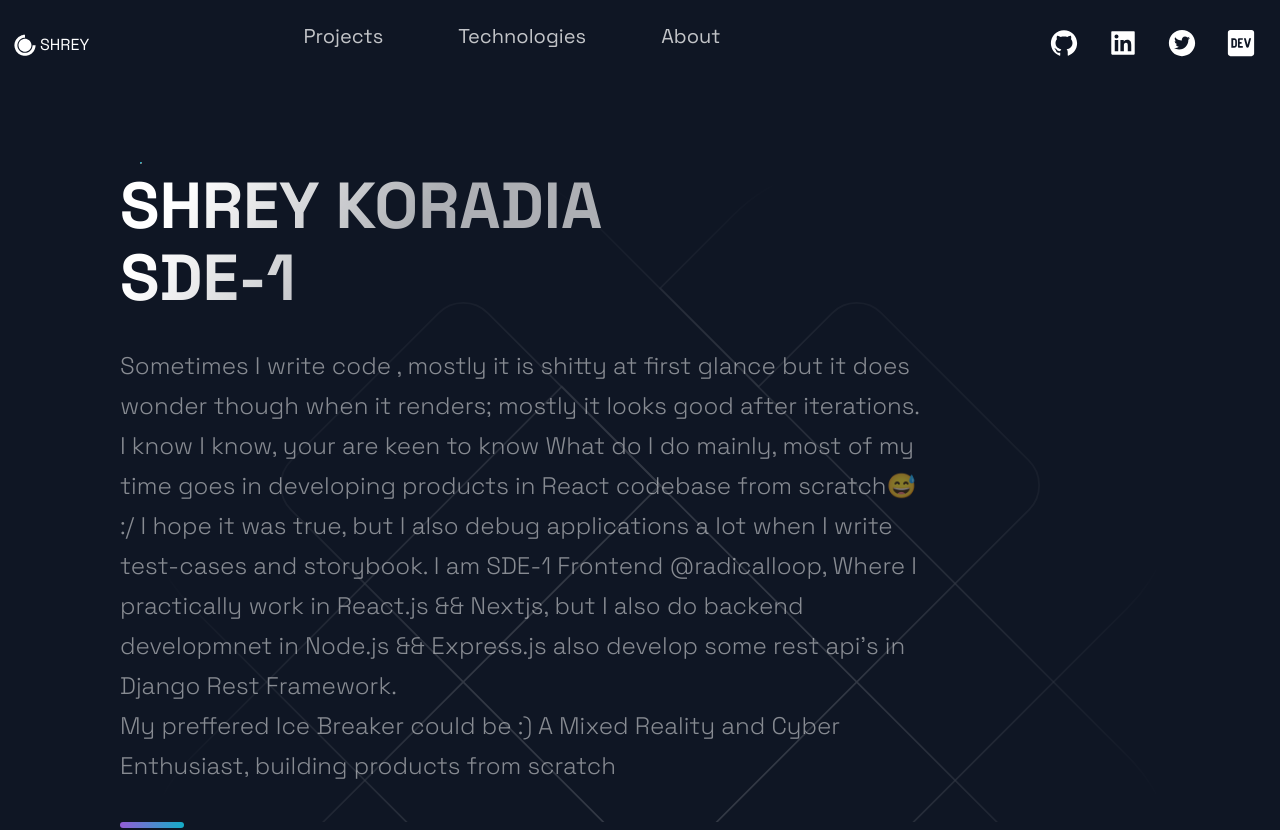
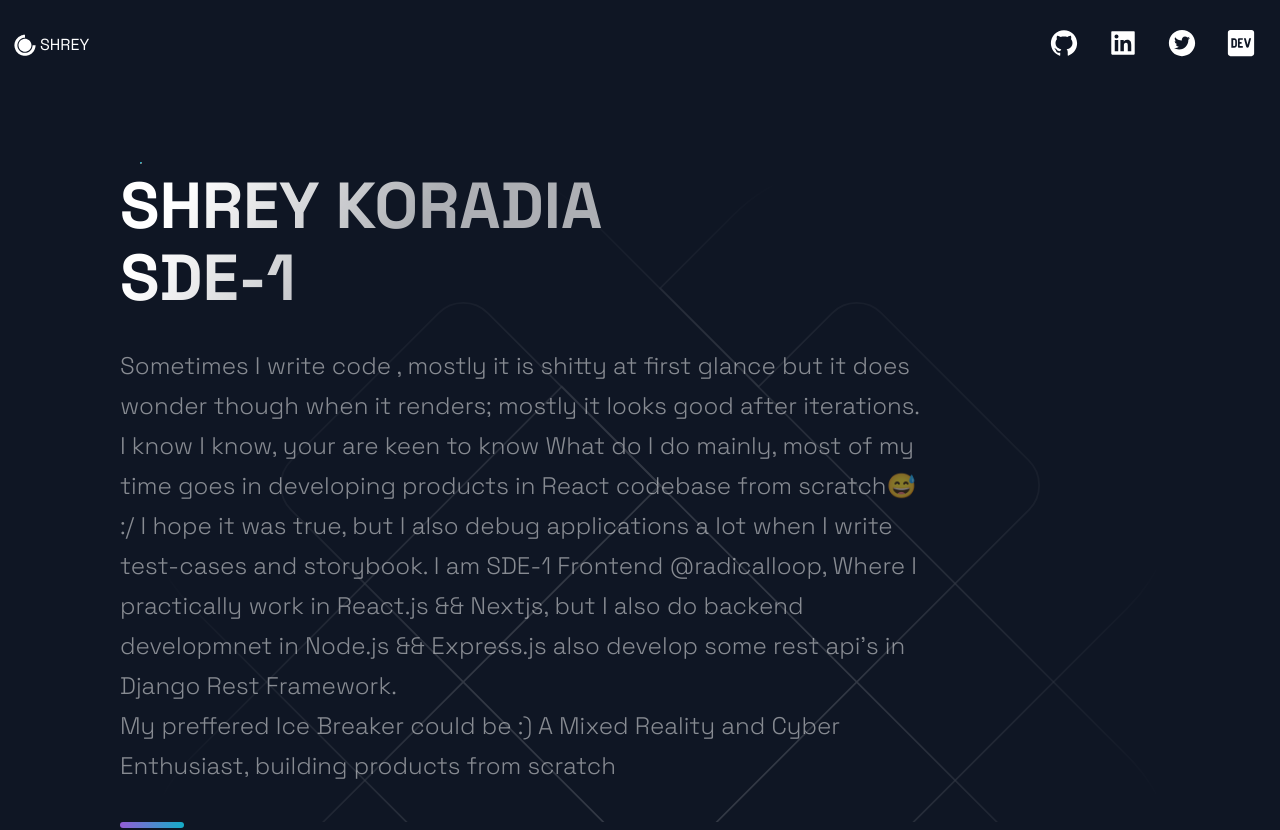
Before and after one commit to shreykoradia/portfolioV3, a Next.js app: page / in a window 1280 px wide. Shown: the top 830 px of the page. Built offline with nearby package versions, Linux system fonts and the light colour scheme.

Commit message:
removed nav links from header

```diff
--- a/src/components/Header/Header.js
+++ b/src/components/Header/Header.js
@@ -27,23 +27,6 @@ const Header = () => (
         </a>
       </Link>
     </Div1>
-    <Div2>
-      <li>
-        <Link href="#projects">
-          <NavLink>Projects</NavLink>
-        </Link>
-      </li>
-      <li>
-        <Link href="#tech">
-          <NavLink>Technologies</NavLink>
-        </Link>
-      </li>
-      <li>
-        <Link href="#about">
-          <NavLink>About</NavLink>
-        </Link>
-      </li>
-    </Div2>
     <Div3>
       <SocialIcons href="https://github.com/shreykoradia">
         <AiFillGithub size="3rem" />
```
